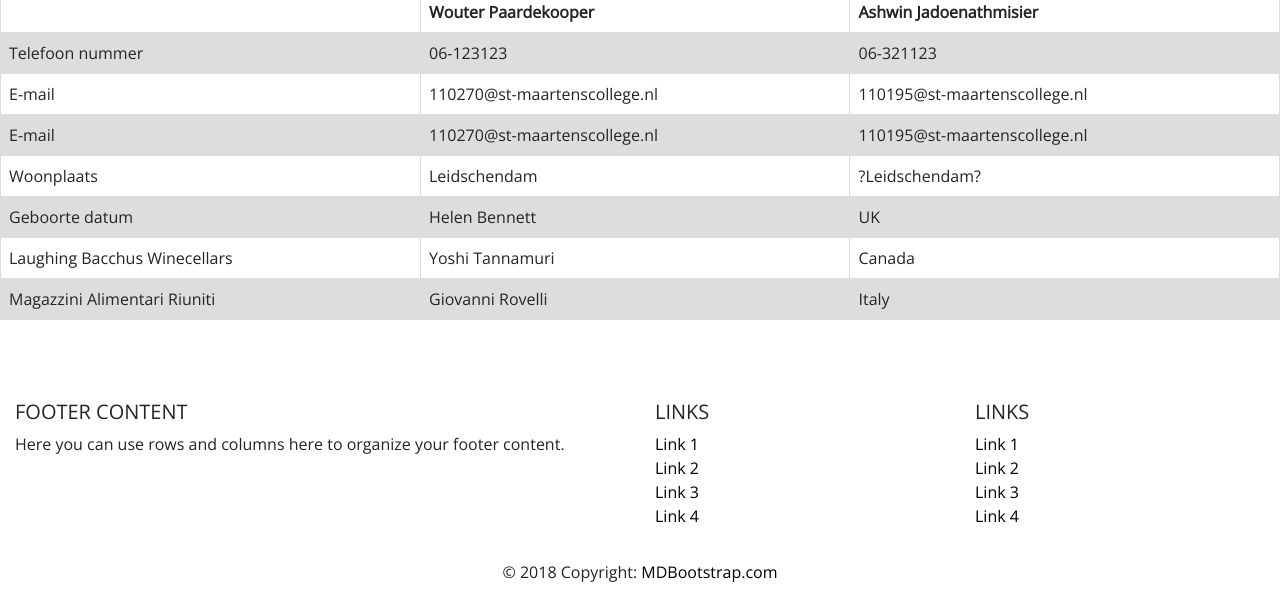
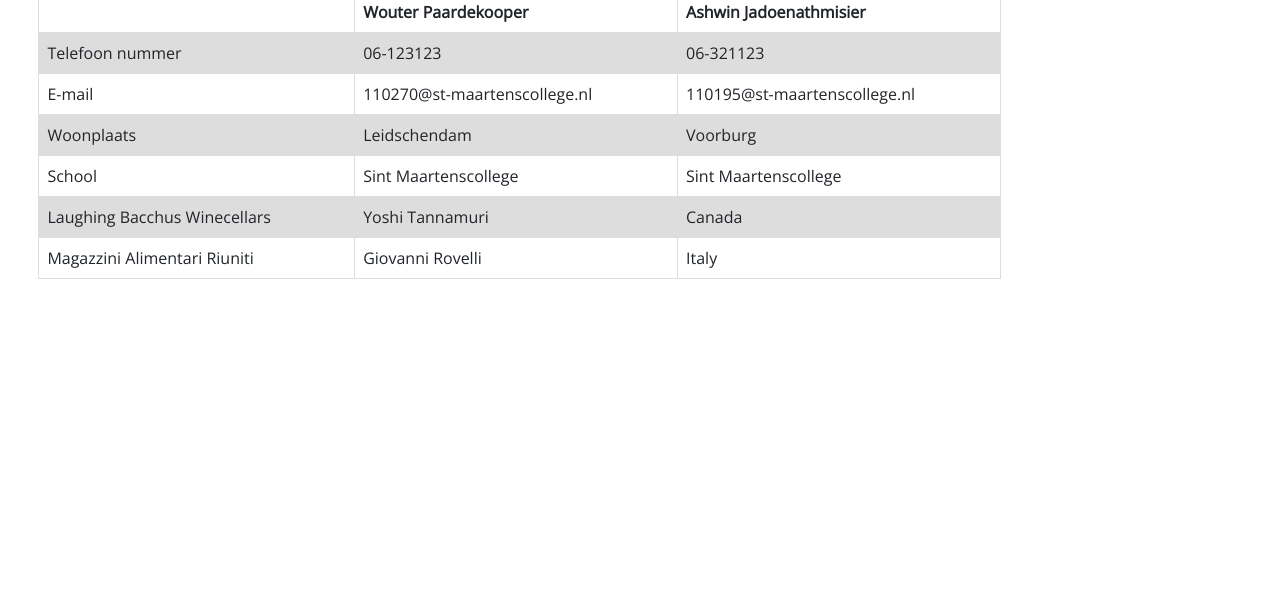
Before and after one commit to AshwinJadoe/ICT-in-de-zorg, a plain HTML site: page About.html in a window 1280 px wide. Shown: the part 402-1002 px from the top of the page. After the commit the page ends 800 px from the top, so only its background shows below. Drawn offline with nearby package versions, Linux system fonts and the light colour scheme.

Commit message:
het uitlijnen werkt weer

```diff
--- a/About.html
+++ b/About.html
@@ -25,15 +25,16 @@
 
 </div>
 
-<div class="picture"> <img src="fotos/Doctor-computerBanner.jpg" width="100%"></div>
+<div> <img src="images/Doctor-computerBanner.jpg" width="100%"  ></div>
 <div class="Uitlijnen">
 
 
 <h1> About pagina</h1>
+
 <div>
-   Nog later te bepalen tekst
+tekst
 
-
+</div>
 </style>
 </head>
 <body>
@@ -56,20 +57,15 @@
     <td>110270@st-maartenscollege.nl</td>
     <td>110195@st-maartenscollege.nl</td>
   </tr>
-    <tr>
-    <td>E-mail</td>
-    <td>110270@st-maartenscollege.nl</td>
-    <td>110195@st-maartenscollege.nl</td>
-  </tr>
   <tr>
     <td>Woonplaats </td>
     <td>Leidschendam</td>
-    <td>?Leidschendam?</td>
+    <td>Voorburg</td>
   </tr>
   <tr>
-    <td>Geboorte datum</td>
-    <td>Helen Bennett</td>
-    <td>UK</td>
+    <td>School</td>
+    <td>Sint Maartenscollege</td>
+    <td>Sint Maartenscollege</td>
   </tr>
   <tr>
     <td>Laughing Bacchus Winecellars</td>
@@ -82,93 +78,12 @@
     <td>Italy</td>
   </tr>
 </table>
-  </div>
+
   </div>
 
 
 
 
- <footer class="page-footer">
-
-    <!-- Footer Links -->
-    <div class="container-fluid text-center text-md-left">
-
-      <!-- Grid row -->
-      <div class="row">
-
-        <!-- Grid column -->
-        <div class="col-md-6 mt-md-0 mt-3">
-
-          <!-- Content -->
-          <h5 class="text-uppercase">Footer Content</h5>
-          <p>Here you can use rows and columns here to organize your footer content.</p>
-
-        </div>
-        <!-- Grid column -->
-
-        <hr class="clearfix w-100 d-md-none pb-3">
-
-        <!-- Grid column -->
-        <div class="col-md-3 mb-md-0 mb-3">
-
-            <!-- Links -->
-            <h5 class="text-uppercase">Links</h5>
-
-            <ul class="list-unstyled">
-              <li>
-                <a href="#!">Link 1</a>
-              </li>
-              <li>
-                <a href="#!">Link 2</a>
-              </li>
-              <li>
-                <a href="#!">Link 3</a>
-              </li>
-              <li>
-                <a href="#!">Link 4</a>
-              </li>
-            </ul>
-
-          </div>
-          <!-- Grid column -->
-
-          <!-- Grid column -->
-          <div class="col-md-3 mb-md-0 mb-3">
-
-            <!-- Links -->
-            <h5 class="text-uppercase">Links</h5>
-
-            <ul class="list-unstyled">
-              <li>
-                <a href="#!">Link 1</a>
-              </li>
-              <li>
-                <a href="#!">Link 2</a>
-              </li>
-              <li>
-                <a href="#!">Link 3</a>
-              </li>
-              <li>
-                <a href="#!">Link 4</a>
-              </li>
-            </ul>
-
-          </div>
-          <!-- Grid column -->
-
-      </div>
-      <!-- Grid row -->
-
-    </div>
-    <!-- Footer Links -->
-
-    <!-- Copyright -->
-    <div class="footer-copyright text-center py-3">© 2018 Copyright:
-      <a href="https://mdbootstrap.com/education/bootstrap/"> MDBootstrap.com</a>
-    </div>
-
-
-  </footer>
 
 </html>
 
--- a/Waarom.html
+++ b/Waarom.html
@@ -1,7 +1,7 @@
 <!DOCTYPE html>
 <html>
 <head>
-  <link rel="icon" href="fotos/iconlsp.png" type="image/png"/>
+  <link rel="icon" href="images/iconlsp.png" type="image/png"/>
   <link rel="stylesheet" href="https://stackpath.bootstrapcdn.com/bootstrap/4.3.1/css/bootstrap.min.css" integrity="sha384-ggOyR0iXCbMQv3Xipma34MD+dH/1fQ784/j6cY/iJTQUOhcWr7x9JvoRxT2MZw1T" crossorigin="anonymous">
   <link rel="stylesheet" type="text/css" href="style.css">
   <meta name="viewport" content="width=device-width, initial-scale=1.0">
@@ -21,7 +21,7 @@
 		</ul>
 </div>
 
-<div class="picture"> <img src="fotos/Doctor-computerBanner.jpg" width="100%"></div>
+<div class="picture"> <img src="images/Doctor-computerBanner.jpg" width="100%"></div>
 
 <div class="Uitlijnen">
 <h1> Waarom het Landelijk Schakelpunt?</h1>
--- a/style.css
+++ b/style.css
@@ -89,7 +89,7 @@ li a:hover {
 	min-width: 100%;
 	background-repeat: no-repeat;
  	background-position: center;
-  	background-size: cover;
+  background-size: cover;
 	}
 
 
@@ -110,7 +110,8 @@ h1 {
 
 table {
   border-collapse: collapse;
-  width: 100%;
+  width: 80%;
+
 }
 
 td, th {
@@ -142,27 +143,16 @@ transform: scale(1.1);}
 
 @media (min-width: 600px) {
    .tekst {
-    column-count:2
-      padding-left: 30px;
-      padding-right: 100px;
+    column-count:2;
   }
 }
 
 @media (min-width: 800px) {
   .tekst {
-    column-count:3
-padding-left: 30px;
-padding-right: 100px;
+    column-count:3;
   }
 }
 
-.page-footer a {
-   color: black;
+.Uitlijnen {
+  padding: 0 3% 5%;
 }
-
-.page-footer {
-  background-color: transparent;
-  width: 100%;
-  margin-top: 80px;
-
-}
```
Also changed, not shown: Wat.html (+3 -0 lines).
